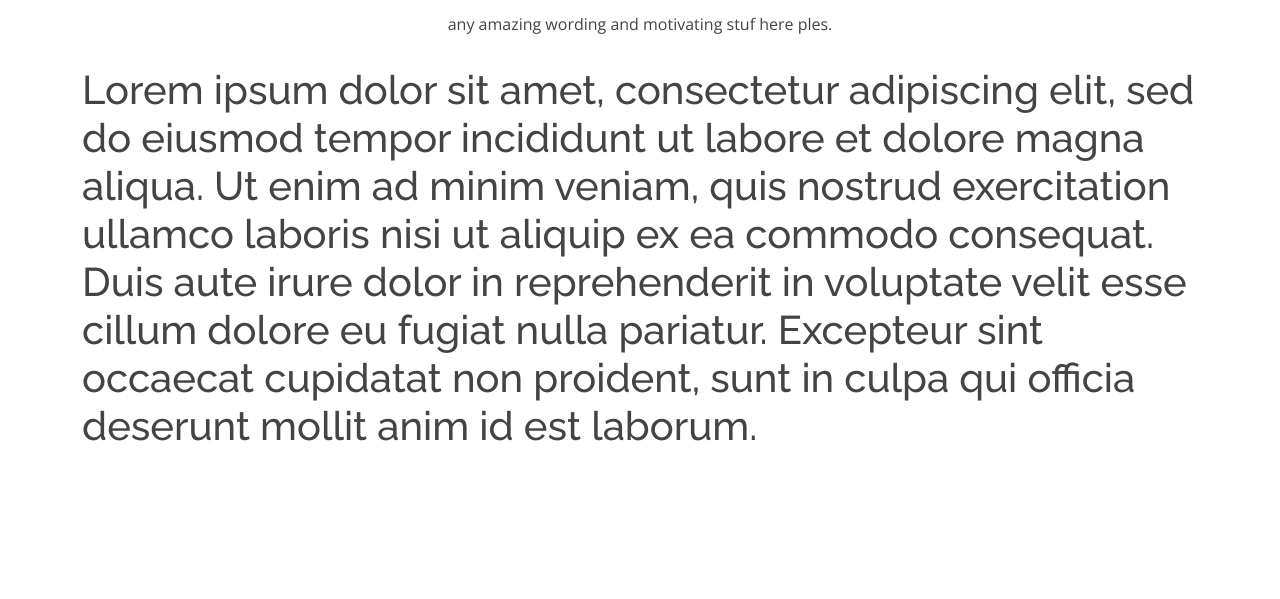
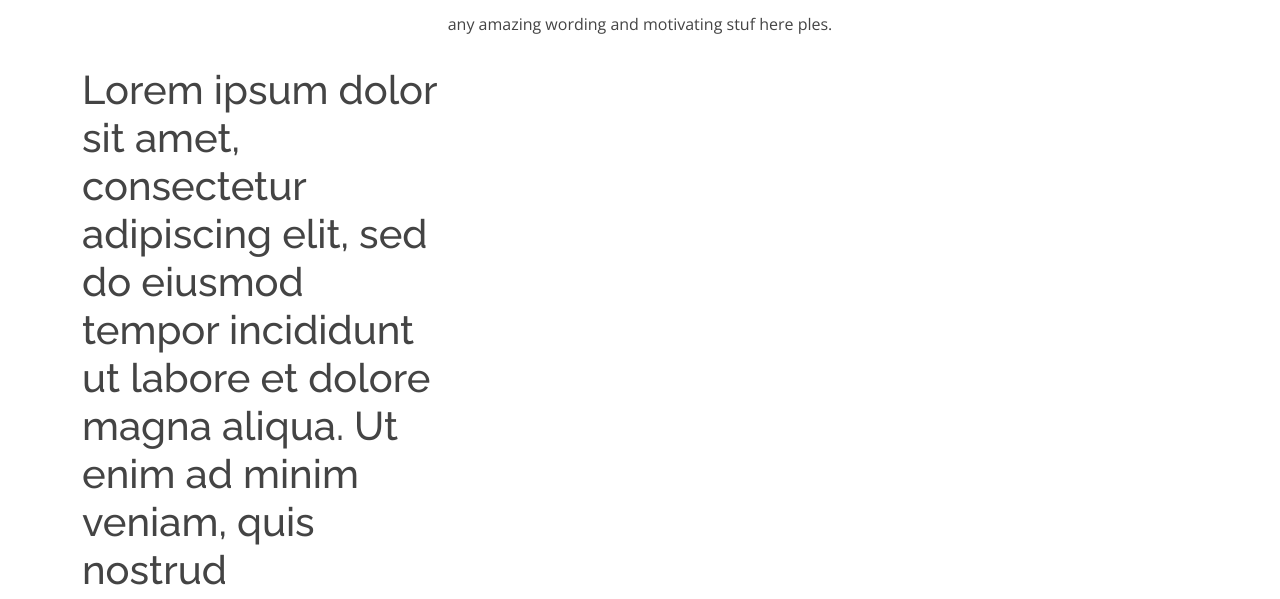
Before and after one commit to arkrak/base.initiative, a plain HTML site: page content-page.html in a window 1280 px wide. Shown: the part 173-772 px from the top of the page. Drawn offline with nearby package versions, Linux system fonts and the light colour scheme.

Commit message:
Update content-page.html

```diff
--- a/content-page.html
+++ b/content-page.html
@@ -86,7 +86,7 @@
 
       <div class="container">
         <div class="row">
-          <div class="col-md-auto">
+          <div class="col-md-4">
             <h1>Lorem ipsum dolor sit amet, consectetur adipiscing elit, sed do eiusmod tempor incididunt ut labore et dolore magna aliqua. Ut enim ad minim veniam, quis nostrud exercitation ullamco laboris nisi ut aliquip ex ea commodo consequat. Duis aute irure dolor in reprehenderit in voluptate velit esse cillum dolore eu fugiat nulla pariatur. Excepteur sint occaecat cupidatat non proident, sunt in culpa qui officia deserunt mollit anim id est laborum.</h1>
           </div>
         </div>
```
